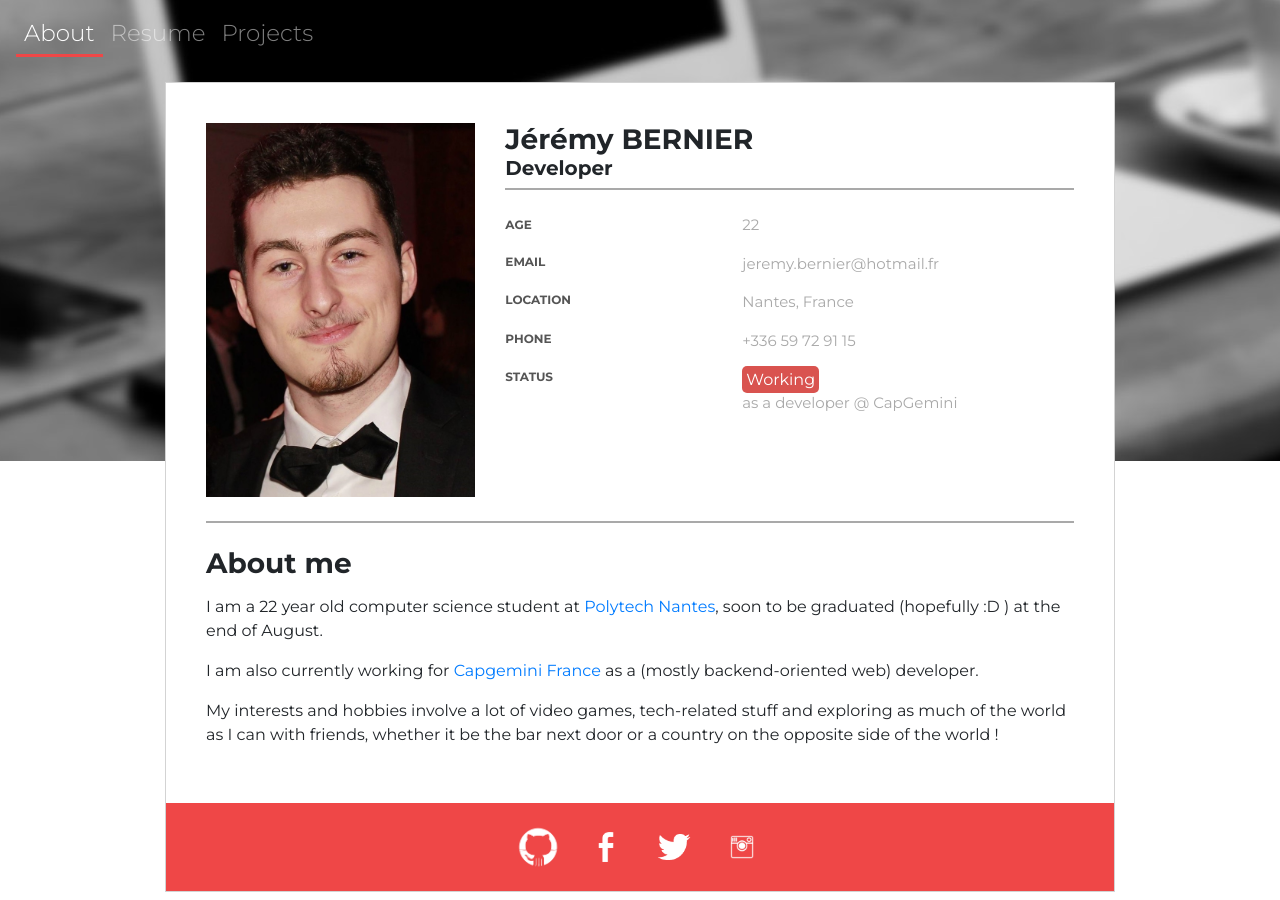
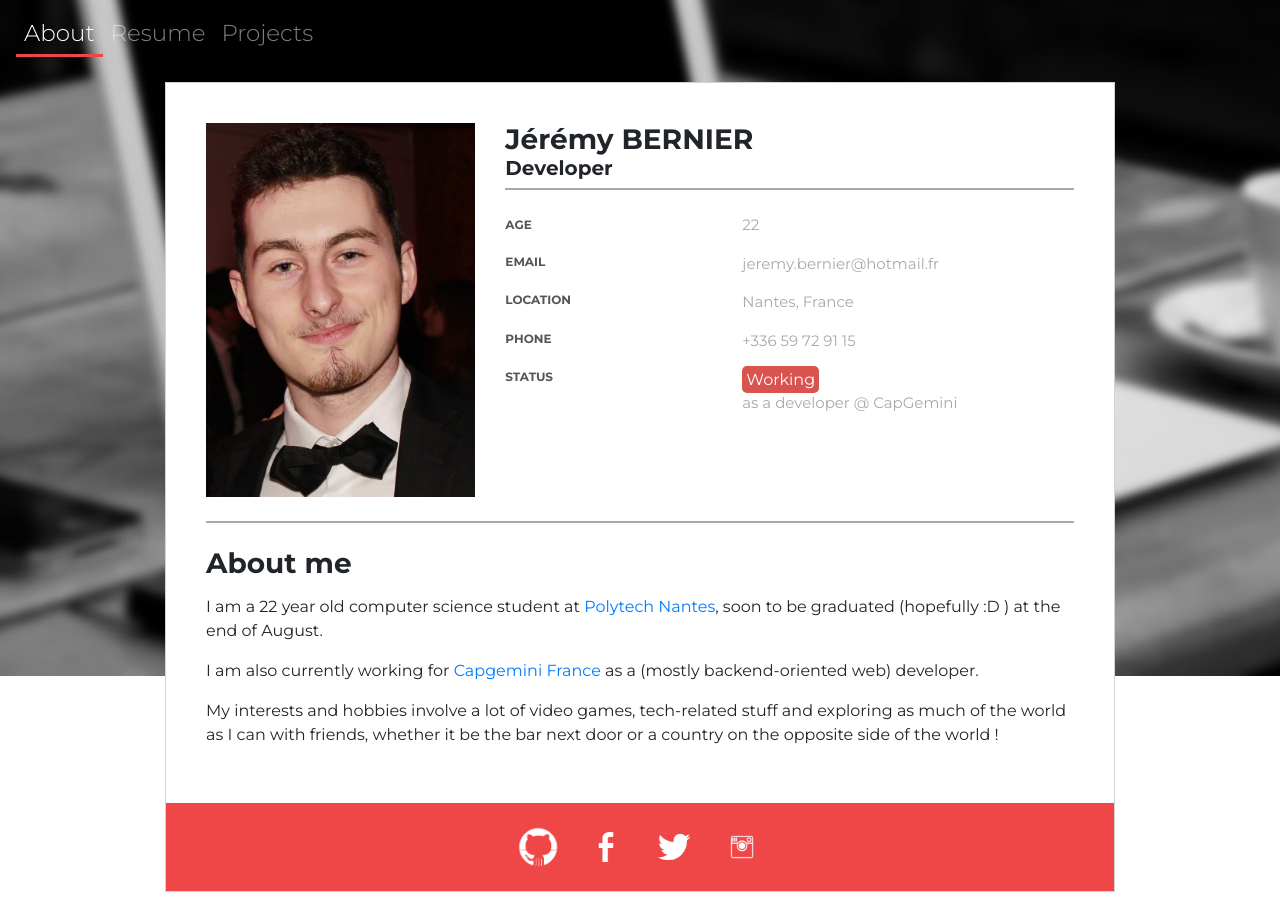
Before and after one commit to J-Bernier/J-Bernier.github.io, a Jekyll site: the page built from index.html, in a window 1280 px wide. Built offline with Jekyll 4.4.1, drawn with Linux system fonts in a browser that asks for light colours; nearby versions of some CDN libraries.

Commit message:
background-fix

```diff
--- a/css/content.scss
+++ b/css/content.scss
@@ -5,7 +5,7 @@
 $primary-red: #ef4747;
 
 body{
-    background-image: url("../img/background_index_tmp_2.jpg");
+    background-image: url("../img/background_index_tmp_3.jpg");
     background-repeat: no-repeat;
     background-position:center top;
     font-family: 'Montserrat', sans-serif;
```
Also changed, not shown: img/background_index_tmp_3.jpg.
